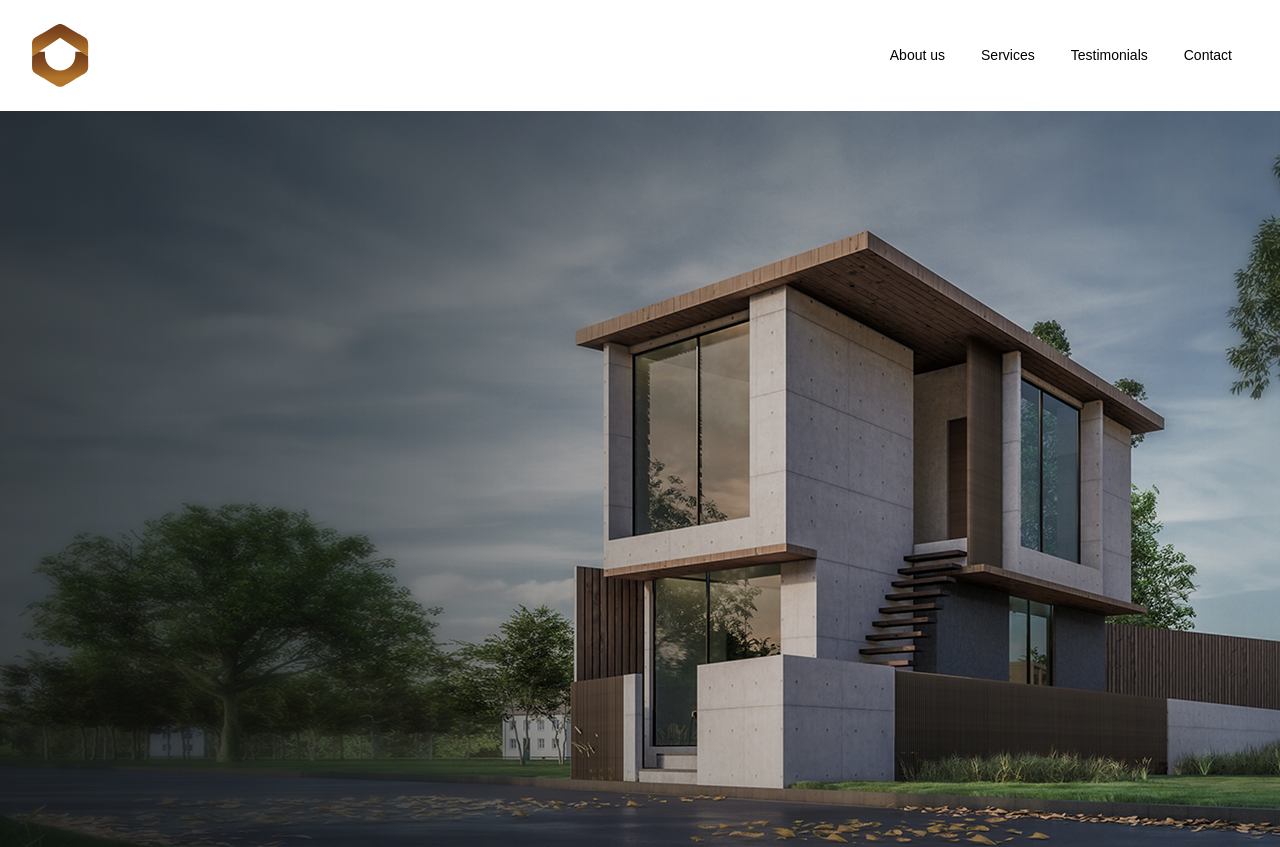
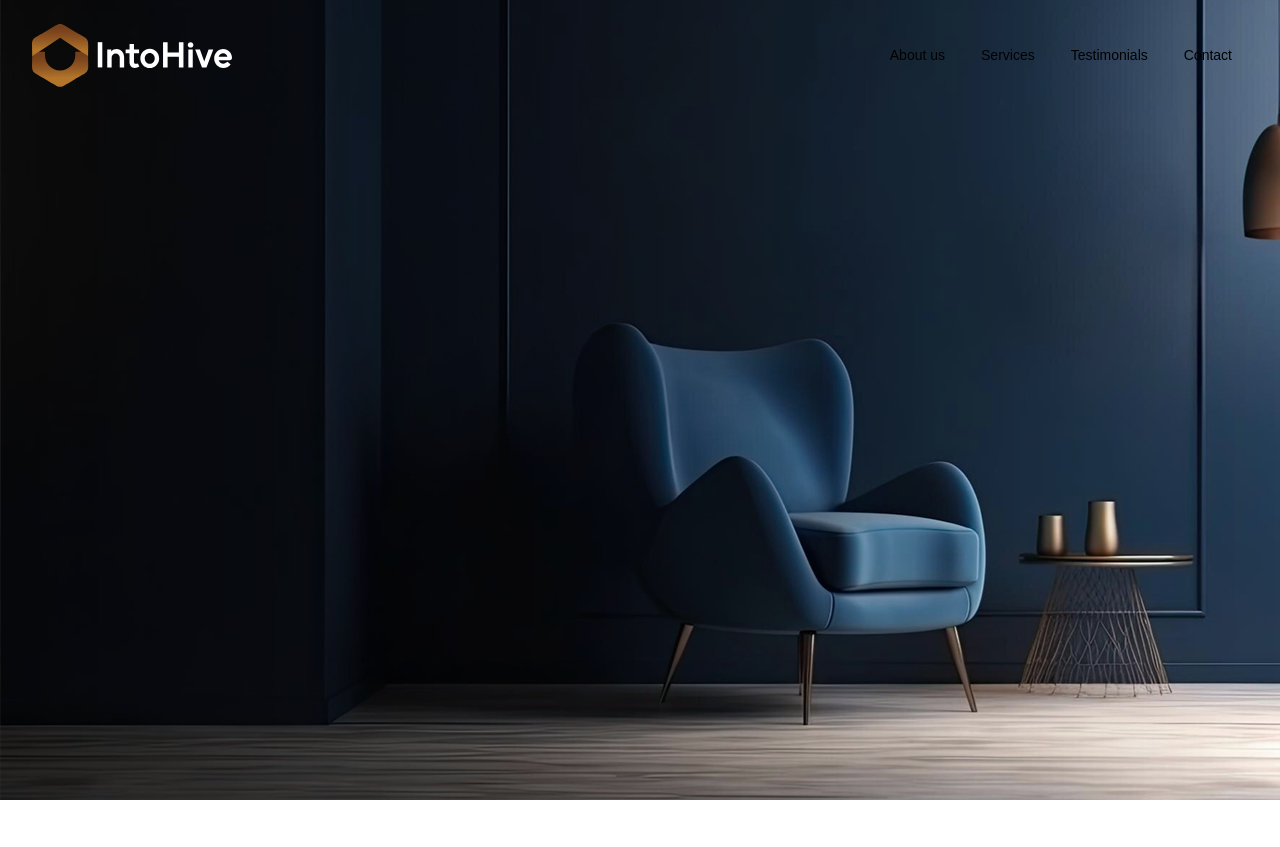
Before and after one commit to kosalram-tonyshive/intohive_web_app, a Next.js app: page / in a window 1280 px wide. Shown: the top 847 px of the page. Built offline with nearby package versions, Linux system fonts and the light colour scheme.

Commit message:
fix: Header component bg issue

```diff
--- a/src/components/hero/index.tsx
+++ b/src/components/hero/index.tsx
@@ -7,7 +7,7 @@ import { Carousel, CarouselContent, CarouselItem } from "@/components/ui/carouse
 import { Container } from "@/components/ui/container";
 
 export default function Hero() {
-  const images = ["/hero.jpg"];
+  const images = ["/hero.jpg", "/hero-2.jpg"];
 
   return (
     <section className="relative min-h-screen w-full overflow-hidden">
--- a/src/components/navbar/index.tsx
+++ b/src/components/navbar/index.tsx
@@ -27,8 +27,8 @@ export default function Nav() {
   return (
     <nav
       className={cn(
-        "sticky top-0 z-50 w-full transition-colors",
-        scrolled ? "bg-black text-white" : "bg-transparent text-black",
+        "top-0 z-50 w-full transition-colors",
+        scrolled ? "bg-black text-white sticky" : "bg-transparent text-black absolute",
       )}
     >
       <Container className="flex items-center justify-between p-6">
```
